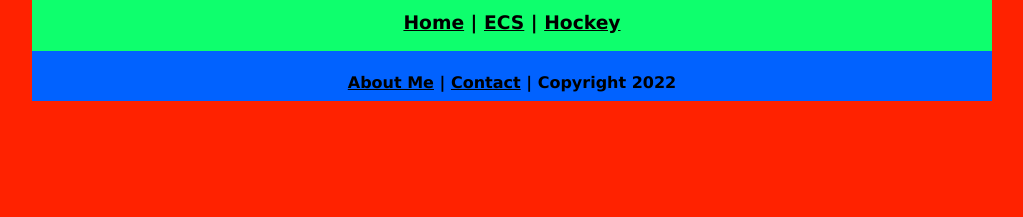
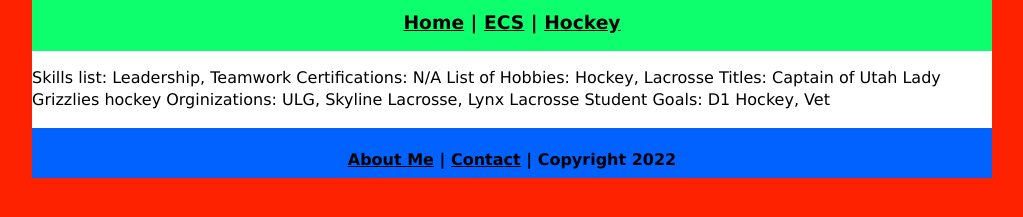
Before and after one commit to lorelaihimle/ecsportfolio, a plain HTML site: page aboutme.html in a window 1280 px wide. Shown: the part 69-286 px from the top of the page, without its empty margins (128-1151 px from the left). Drawn offline with Linux system fonts and the light colour scheme.

Commit message:
Update aboutme.html

```diff
--- a/aboutme.html
+++ b/aboutme.html
@@ -15,11 +15,14 @@
     <h3> <a href="index.html">Home</a> | <a href="ecs/index.html">ECS</a> | <a href="interest/index.html">Hockey</a> </h3>
   </div>
   <div class="content">
-
-
-
-
-
+	<p>
+	Skills list: Leadership, Teamwork
+	Certifications: N/A
+	List of Hobbies: Hockey, Lacrosse
+	Titles: Captain of Utah Lady Grizzlies hockey
+	Orginizations: ULG, Skyline Lacrosse, Lynx Lacrosse
+	Student Goals: D1 Hockey, Vet
+	  </p>
   </div>
   <div class="footer">
     <h4> <a href="aboutme.html">About Me</a> | <a href="mailto:lorehiml9680@granitesd.org">Contact</a> | Copyright 2022</h4>
```
